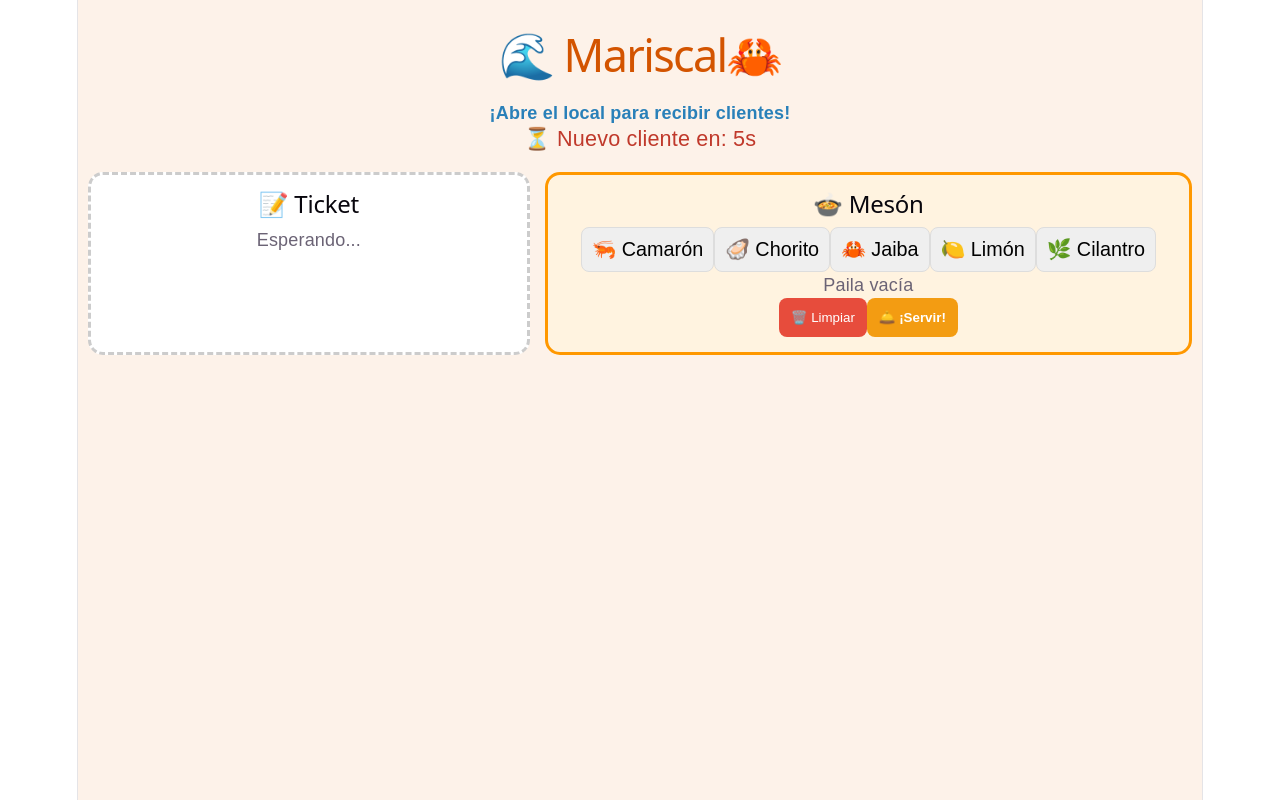
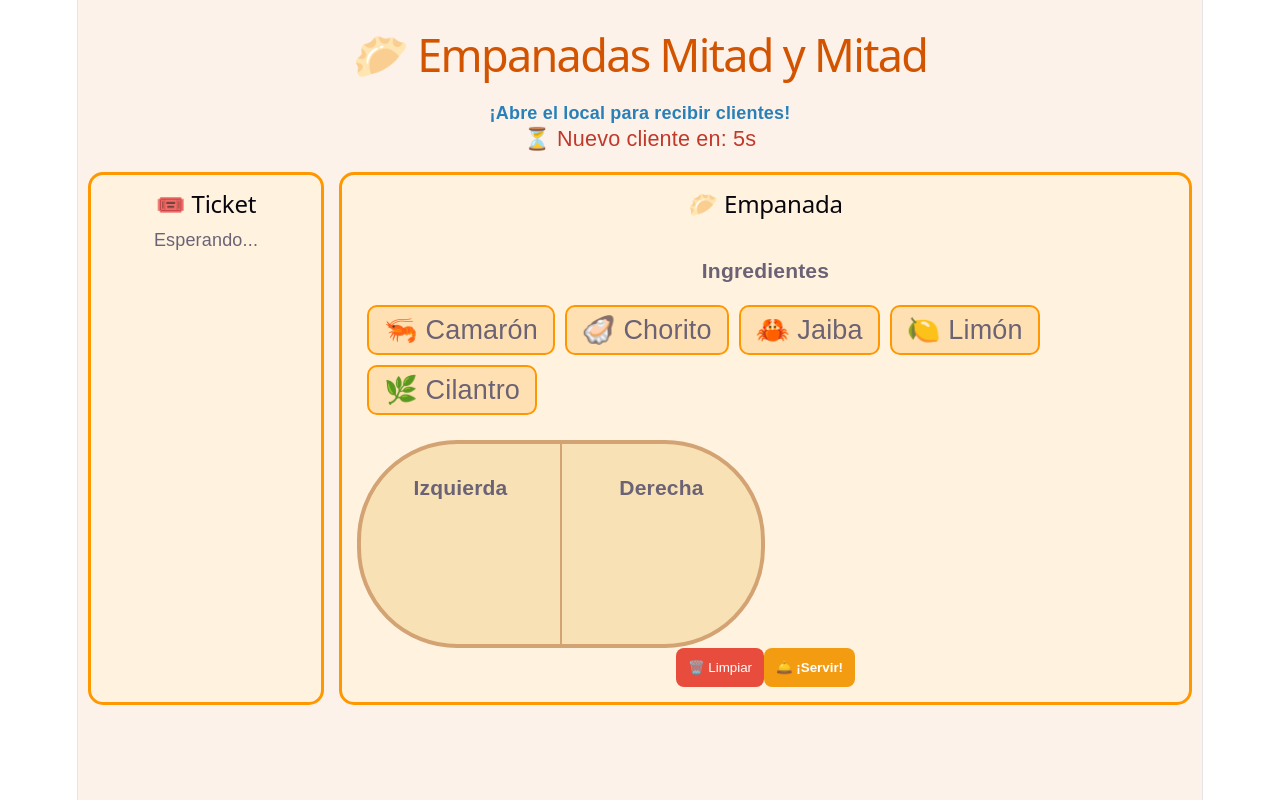
Before and after one commit to vnoram/mariscal, a React (Vite) app: page / in a window 1280 px wide. Built offline with nearby package versions, Linux system fonts and the light colour scheme.

Commit message:
ajuste a empanada con izquierda y derecha

```diff
--- a/src/App.jsx
+++ b/src/App.jsx
@@ -1,28 +1,40 @@
 import { useState, useEffect } from "react";
 import Ticket from "./components/Ticket";
 import Inventario from "./components/Inventario";
-import Paila from "./components/Paila";
+import Empanada from "./components/Empanada";
 import Controles from "./components/Controles";
 
 const inventario = ['🦐 Camarón', '🦪 Chorito', '🦀 Jaiba', '🍋 Limón', '🌿 Cilantro'];
 
 export default function App() {
-  const [paila, setPaila] = useState([]);
+
+  // Estado de la empanada (dos lados)
+  const [empanada, setEmpanada] = useState({
+    izquierda: [],
+    derecha: []
+  });
+
   const [pedidoActual, setPedidoActual] = useState(null);
   const [mensaje, setMensaje] = useState("¡Abre el local para recibir clientes!");
   const [contador, setContador] = useState(10);
 
+  // Generar pedido mitad y mitad
   const generarPedido = () => {
-    const nuevoPedido = Array.from({ length: 3 }, () =>
-      inventario[Math.floor(Math.random() * inventario.length)]
-    ).sort();
+    const nuevoPedido = {
+      izquierda: [
+        inventario[Math.floor(Math.random() * inventario.length)]
+      ],
+      derecha: [
+        inventario[Math.floor(Math.random() * inventario.length)]
+      ]
+    };
 
     setPedidoActual(nuevoPedido);
-    setPaila([]);
+    setEmpanada({ izquierda: [], derecha: [] });
     setMensaje("¡Cliente nuevo en la mesa!");
   };
 
-  // 🔥 Contador que baja cada segundo
+  // Contador regresivo
   useEffect(() => {
     const timer = setInterval(() => {
       setContador((c) => c - 1);
@@ -31,26 +43,36 @@ export default function App() {
     return () => clearInterval(timer);
   }, []);
 
-  // 🔥 Cuando el contador llega a 0 → nuevo cliente
+  // Cuando llega a 0 → nuevo cliente
   useEffect(() => {
     if (contador <= 0) {
       generarPedido();
-      setContador(10); // reiniciar
+      setContador(10);
     }
   }, [contador]);
 
-  const agregarIngrediente = (item) =>
-    paila.length < 6 && setPaila([...paila, item]);
+  // Agregar ingrediente arrastrado
+  const agregarIngrediente = (item, lado) => {
+    setEmpanada(prev => ({
+      ...prev,
+      [lado]: [...prev[lado], item]
+    }));
+  };
 
+  // Entregar pedido
   const entregarPedido = () => {
     if (!pedidoActual) return setMensaje("No hay clientes.");
 
     const esCorrecto =
-      JSON.stringify([...paila].sort()) === JSON.stringify(pedidoActual);
+      JSON.stringify(empanada.izquierda.sort()) === JSON.stringify(pedidoActual.izquierda.sort()) &&
+      JSON.stringify(empanada.derecha.sort()) === JSON.stringify(pedidoActual.derecha.sort());
 
     setMensaje(esCorrecto ? "⭐⭐⭐⭐⭐ ¡Perfect!" : "❌ Pedido incorrecto...");
 
-    if (esCorrecto) setPedidoActual(null);
+    if (esCorrecto) {
+      setPedidoActual(null);
+      setEmpanada({ izquierda: [], derecha: [] });
+    }
   };
 
   return (
@@ -63,7 +85,7 @@ export default function App() {
     }}>
       <header style={{ textAlign: 'center', marginBottom: '20px' }}>
         <h1 style={{ color: '#d35400', fontSize: 'clamp(1.5rem, 5vw, 2.5rem)' }}>
-          🌊 Mariscal🦀
+          🥟 Empanadas Mitad y Mitad
         </h1>
         <p style={{ fontWeight: 'bold', color: '#2980b9' }}>{mensaje}</p>
         <p style={{ fontSize: "1.2rem", color: "#c0392b" }}>
@@ -88,13 +110,13 @@ export default function App() {
           borderRadius: '15px',
           backgroundColor: '#fff3e0'
         }}>
-          <h2>🍲 Mesón</h2>
+          <h2>🥟 Empanada</h2>
 
-          <Inventario inventario={inventario} agregarIngrediente={agregarIngrediente} />
+          <Inventario inventario={inventario} />
 
-          <Paila paila={paila} />
+          <Empanada empanada={empanada} agregarIngrediente={agregarIngrediente} />
 
-          <Controles limpiar={() => setPaila([])} entregar={entregarPedido} />
+          <Controles limpiar={() => setEmpanada({ izquierda: [], derecha: [] })} entregar={entregarPedido} />
         </div>
       </main>
     </div>
--- /dev/null
+++ b/src/components/Empanada.jsx
@@ -0,0 +1,39 @@
+import styles from "../styles/Empanada.module.css";
+
+export default function Empanada({ empanada, agregarIngrediente }) {
+  return (
+    <div className={styles.empanada}>
+
+      {/* LADO IZQUIERDO */}
+      <div
+        className={styles.lado}
+        onDragOver={(e) => e.preventDefault()}
+        onDrop={(e) => {
+          const ingrediente = e.dataTransfer.getData("ingrediente");
+          agregarIngrediente(ingrediente, "izquierda");
+        }}
+      >
+        <h3>Izquierda</h3>
+        {empanada.izquierda.map((i, idx) => (
+          <div key={idx} className={styles.item}>{i}</div>
+        ))}
+      </div>
+
+      {/* LADO DERECHO */}
+      <div
+        className={styles.lado}
+        onDragOver={(e) => e.preventDefault()}
+        onDrop={(e) => {
+          const ingrediente = e.dataTransfer.getData("ingrediente");
+          agregarIngrediente(ingrediente, "derecha");
+        }}
+      >
+        <h3>Derecha</h3>
+        {empanada.derecha.map((i, idx) => (
+          <div key={idx} className={styles.item}>{i}</div>
+        ))}
+      </div>
+
+    </div>
+  );
+}
--- a/src/components/Inventario.jsx
+++ b/src/components/Inventario.jsx
@@ -1,23 +1,22 @@
 import styles from "../styles/Inventario.module.css";
-export default function Inventario({ inventario, agregarIngrediente }) {
+
+export default function Inventario({ inventario }) {
   return (
     <div className={styles.inventario}>
-      {inventario.map((item, i) => (
-        <button
-          key={i}
-          onClick={() => agregarIngrediente(item)}
-          style={{
-            flex: '1 1 auto',
-            padding: '10px',
-            fontSize: '1.1rem',
-            cursor: 'pointer',
-            borderRadius: '8px',
-            border: '1px solid #ddd'
-          }}
-        >
-          {item}
-        </button>
-      ))}
+      <h3>Ingredientes</h3>
+
+      <div className={styles.lista}>
+        {inventario.map((item, index) => (
+          <div
+            key={index}
+            draggable
+            onDragStart={(e) => e.dataTransfer.setData("ingrediente", item)}
+            className={styles.ingrediente}
+          >
+            {item}
+          </div>
+        ))}
+      </div>
     </div>
   );
 }
--- a/src/components/Paila.jsx
+++ /dev/null
@@ -1,8 +0,0 @@
-import styles from "../styles/Paila.module.css";
-export default function Paila({ paila }) {
-  return (
-    <div className={styles.paila}>
-      {paila.length > 0 ? paila.join(' + ') : "Paila vacía"}
-    </div>
-  );
-}
--- a/src/components/Ticket.jsx
+++ b/src/components/Ticket.jsx
@@ -1,19 +1,38 @@
-import styles from "../styles/Ticket.module.css";
-export default function Ticket({ pedidoActual, generarPedido }) {
+export default function Ticket({ pedidoActual }) {
+  if (!pedidoActual) {
+    return (
+      <div style={{
+        border: "3px solid #ff9800",
+        padding: "15px",
+        borderRadius: "15px",
+        backgroundColor: "#fff3e0",
+        minWidth: "200px"
+      }}>
+        <h2>🎟️ Ticket</h2>
+        <p>Esperando...</p>
+      </div>
+    );
+  }
+
   return (
-    <div className={styles.ticket}>
-      <h2>📝 Ticket</h2>
+    <div style={{
+      border: "3px solid #ff9800",
+      padding: "15px",
+      borderRadius: "15px",
+      backgroundColor: "#fff3e0",
+      minWidth: "200px"
+    }}>
+      <h2>🎟️ Ticket</h2>
 
-      {pedidoActual ? (
-        <div style={{ borderLeft: '5px solid #27ae60', paddingLeft: '10px', margin: '10px 0' }}>
-          {pedidoActual.map((item, i) => (
-            <div key={i} style={{ fontSize: '1.2rem' }}>{item}</div>
-          ))}
-        </div>
-      ) : (
-        <p>Esperando...</p>
-      )}
+      <h3>Izquierda:</h3>
+      {pedidoActual.izquierda.map((i, idx) => (
+        <p key={idx}>{i}</p>
+      ))}
 
+      <h3>Derecha:</h3>
+      {pedidoActual.derecha.map((i, idx) => (
+        <p key={idx}>{i}</p>
+      ))}
     </div>
   );
 }
--- /dev/null
+++ b/src/styles/Empanada.module.css
@@ -0,0 +1,25 @@
+.empanada {
+  display: flex;
+  width: 400px;
+  height: 200px;
+  border-radius: 100px;
+  overflow: hidden;
+  border: 4px solid #d4a373;
+  background: #f7e1b5;
+  margin-top: 15px;
+}
+
+.lado {
+  flex: 1;
+  padding: 10px;
+  border-right: 2px solid #d4a373;
+}
+
+.lado:last-child {
+  border-right: none;
+}
+
+.item {
+  font-size: 1.5rem;
+  margin: 5px 0;
+}
--- a/src/styles/Inventario.module.css
+++ b/src/styles/Inventario.module.css
@@ -0,0 +1,24 @@
+.inventario {
+  padding: 10px;
+}
+
+.lista {
+  display: flex;
+  flex-wrap: wrap;
+  gap: 10px;
+}
+
+.ingrediente {
+  background: #ffe0b2;
+  padding: 10px 15px;
+  border-radius: 10px;
+  cursor: grab;
+  font-size: 1.5rem;
+  border: 2px solid #ff9800;
+  transition: transform 0.1s;
+}
+
+.ingrediente:active {
+  cursor: grabbing;
+  transform: scale(1.1);
+}
```
Also changed, not shown: src/styles/Paila.module.css (deleted).
